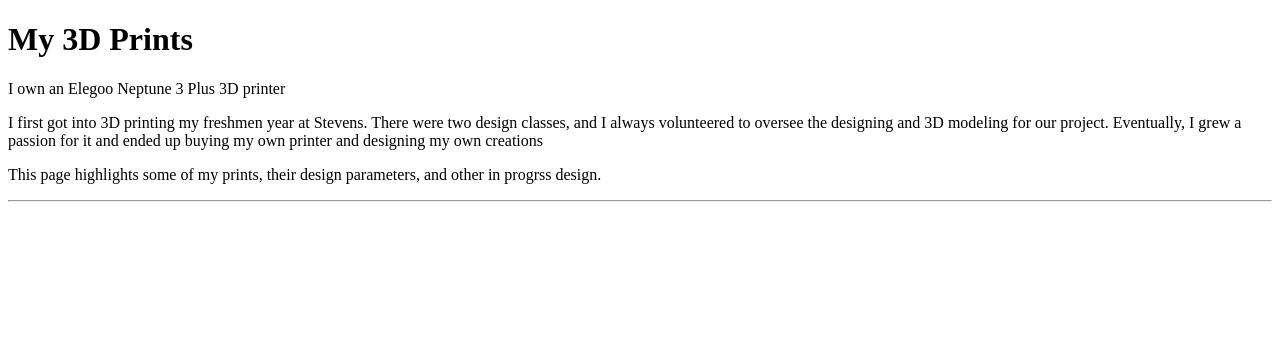
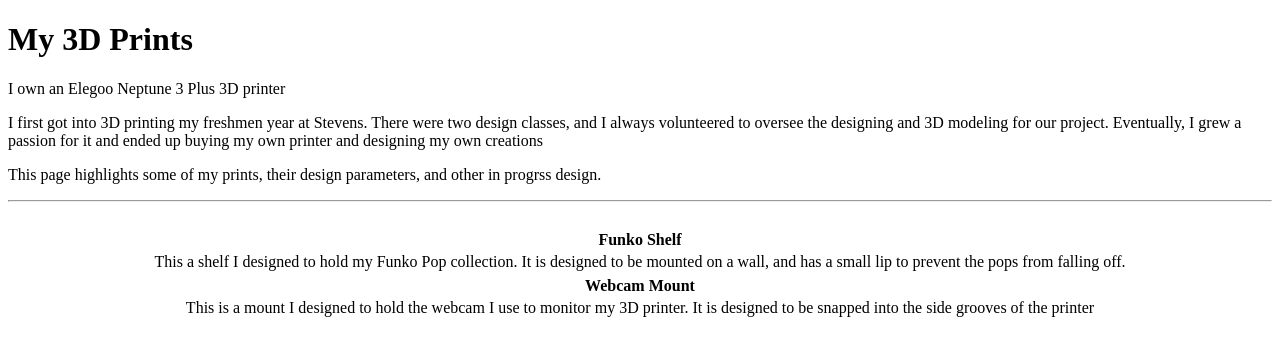
Before and after one commit to jcwilson11/ProjectPrints, a Flask app: page /prints in a window 1280 px wide. Shown: the top 356 px of the page. Run offline with Flask 3, Linux system fonts and the light colour scheme; the visitor is signed in with stand-in values (Sample User, id 1).

Commit message:
Minor updates

```diff
--- a/holding.py
+++ b/holding.py
@@ -25,7 +25,7 @@ auth = HTTPBasicAuth()
 
 # The password should be hashed in production applications
 users = {
-    "jcwil": generate_password_hash("Outback511")  # replace with your desired username and password
+    "": generate_password_hash("")  # replace with your desired username and password
 }
 
 @auth.verify_password
--- a/templates/home.html
+++ b/templates/home.html
@@ -1,3 +1,4 @@
+
 <!-- home.html -->
 <!DOCTYPE html>
 <html>
@@ -5,9 +6,12 @@
     <title>3D Project Dashboard</title>
   </head>
   <body>
-    <h1>Welcome to Project Jackson</h1>
+    <center>
+    <h1>Project Prints</h1>
     <p>This dashboard contains linka to my 3D prints, and a live view of my 3D printer</p>
+    <p><a href="https://github.com/jcwilson11/Project.Prints.git" target="_blank">Visit my Github Repo!</a></p>
     <a href="{{ url_for('prints') }}"><button>3D Prints</button></a>
     <a href="{{ url_for('login') }}"><button>3D Printer View</button></a>
+    </center>
   </body>
 </html>
--- a/templates/index.html
+++ b/templates/index.html
@@ -1,3 +1,4 @@
+
 <!-- This is the correct index.html file! -->
 
 <!DOCTYPE html>
@@ -38,6 +39,7 @@
         </style>
     </head>
     <body>
+        <center>
         <h1>Live Feed</h1>
         <div id="videoContainer" class="video-container">
             <img id="videoFeed" src="{{ url_for('video_feed') }}" alt="Video feed not available">
@@ -87,5 +89,6 @@
                 }
             });
         </script>
+        </center>
     </body>
 </html>
--- a/templates/prints.html
+++ b/templates/prints.html
@@ -1,3 +1,4 @@
+
 <!-- prints.html -->
 <!DOCTYPE html>
 <html>
@@ -10,5 +11,31 @@
     <p>I first got into 3D printing my freshmen year at Stevens. There were two design classes, and I always volunteered to oversee the designing and 3D modeling for our project. Eventually, I grew a passion for it and ended up buying my own printer and designing my own creations</p>
     <p>This page highlights some of my prints, their design parameters, and other in progrss design. </p>
     <HR><BR>
+
+      <center>
+      <table>
+        <TR>
+            <TH> Funko Shelf</TH>
+        </TR>
+
+        <TR>
+            <TD>This a shelf I designed to hold my Funko Pop collection. It is designed to be mounted on a wall, and has a small lip to prevent the pops from falling off.</TD>
+
+        </TR>
+
+        </table>
+
+        <table>
+          <TR>
+              <TH>Webcam Mount</TH>
+          </TR>
+
+          <TR>
+              <TD>This is a mount I designed to hold the webcam I use to monitor my 3D printer. It is designed to be snapped into the side grooves of the printer</TD>
+          </TR>
+
+        </table>
+        </center>
+
   </body>
 </html>
```
